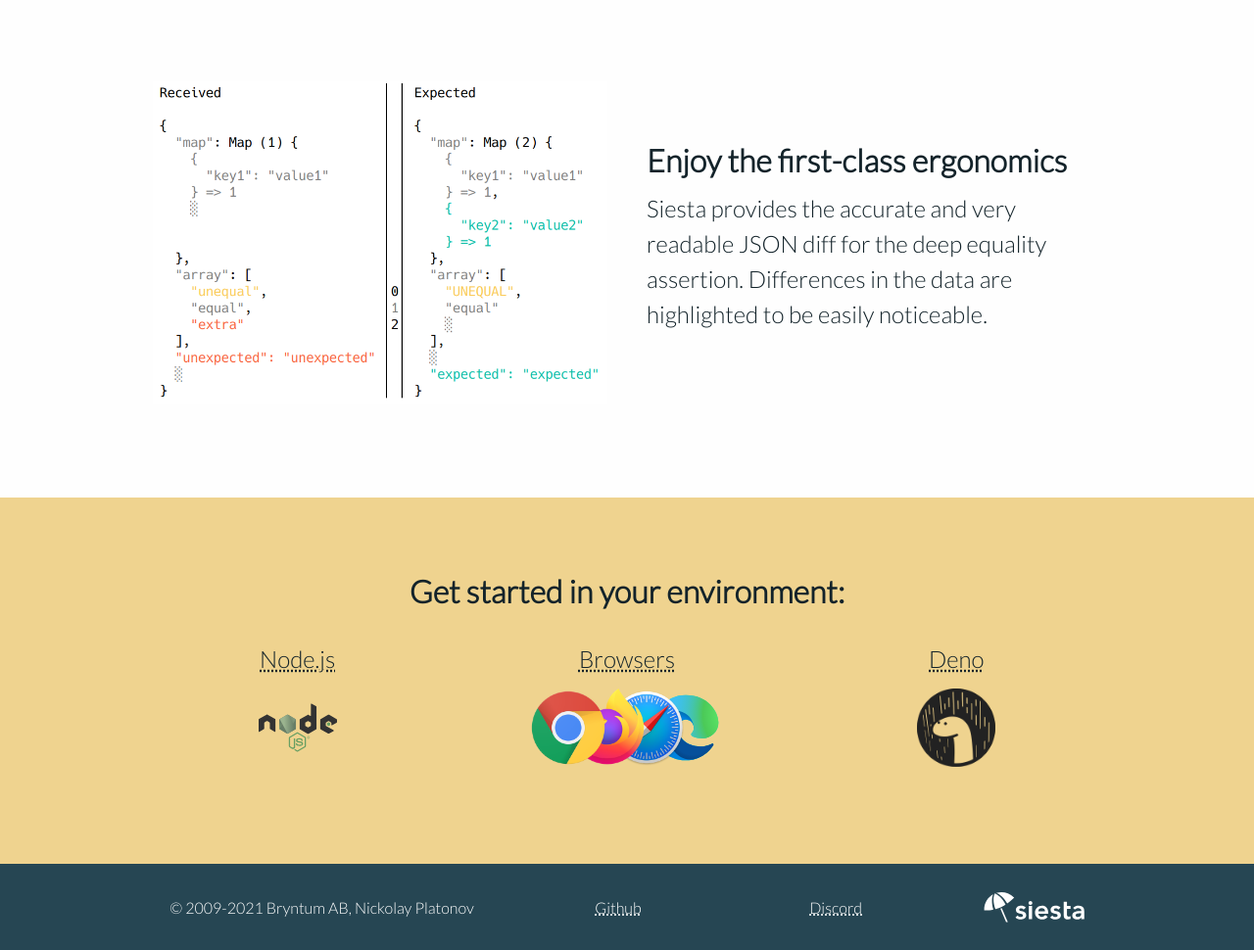
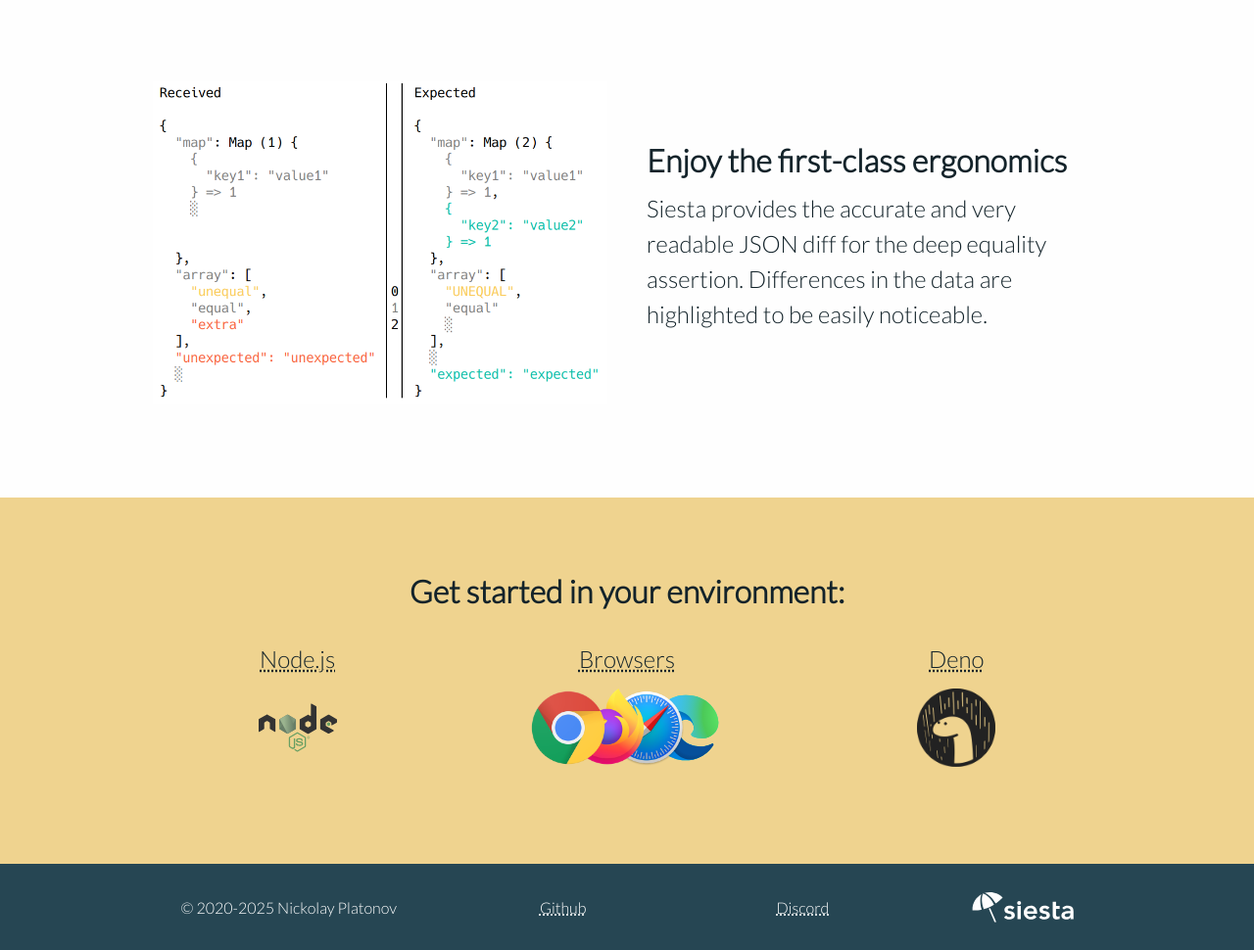
Before and after one commit to canonic-epicure/siesta-website, a website: page index.html in a window 1280 px wide. Shown: the part 2503-3473 px from the top of the page at 98% size. Drawn offline with Linux system fonts and the light colour scheme.

Commit message:
- copyright

```diff
--- a/index.html
+++ b/index.html
@@ -162,7 +162,7 @@
 
         <div class="content-wrapper content-wrapper-footer">
             <div class="content content-footer">
-                <span>© 2009-2021 Bryntum AB, Nickolay Platonov</span>
+                <span>© 2020-2025 Nickolay Platonov</span>
                 <a href="https://github.com/bryntum/siesta">Github</a>
                 <a href="https://discord.gg/6mwJZGnwbq">Discord</a>
                 <img src="./images/footer/siesta_logo_white_on_transparent.svg" class="footer-logo">
--- a/package.json
+++ b/package.json
@@ -1,5 +1,5 @@
 {
-  "name": "@bryntum/siesta",
+  "name": "@siesta/website",
   "version": "6.0.0-alpha-3",
   "description": "Stress-free JavaScript/TypeScript testing and benchmarking tool",
   "main": "index.js",
@@ -10,7 +10,7 @@
     "sass": "npx sass --watch css/"
   },
   "keywords": [],
-  "author": "Nickolay Platonov, Bryntum",
+  "author": "Nickolay Platonov",
   "license": "MIT",
   "engines": {
     "node": ">=12.21.0"
```
